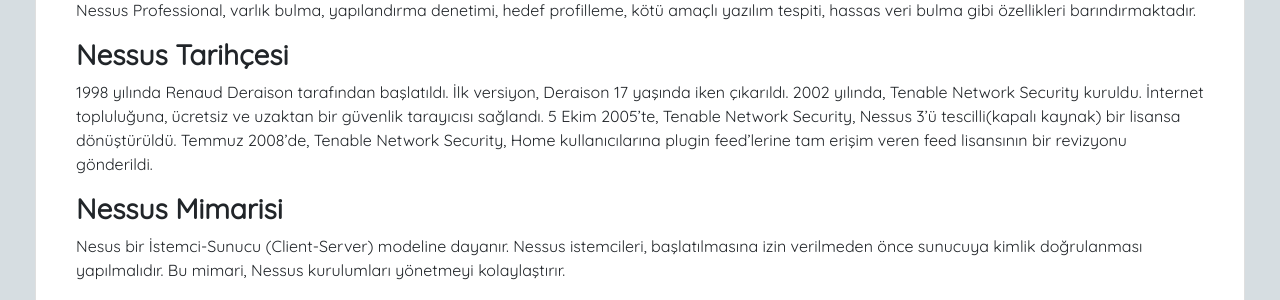
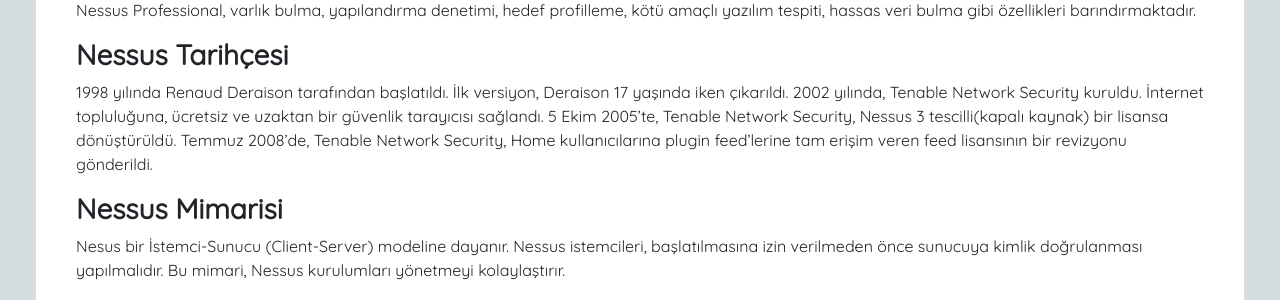
Before and after one commit to laccart/laccart, a Jekyll site: the page built from _posts/2020-06-26-Nessus-Professioal-Nedir-ve-Nasıl-Kurulur.markdown, in a window 1280 px wide and 900 px high, scrolled down 478 px. Shown: the part 178-478 px from the top of the window. Built offline with Jekyll 4.4.1, drawn with Linux system fonts in a browser that asks for light colours; nearby versions of some CDN libraries; our own code applies the rules of GitHub Pages for plain Markdown files.

```diff
--- a/_posts/2020-06-26-Nessus-Professioal-Nedir-ve-Nasıl-Kurulur.markdown
+++ b/_posts/2020-06-26-Nessus-Professioal-Nedir-ve-Nasıl-Kurulur.markdown
@@ -17,7 +17,7 @@ Oluşturulacak tarama profiline göre network veya belirli hostlar taranıp güv
 ### **Nessus Tarihçesi**
 
 1998 yılında Renaud Deraison tarafından başlatıldı. İlk versiyon, Deraison 17 yaşında iken çıkarıldı. 2002 yılında, Tenable Network Security kuruldu. İnternet topluluğuna, ücretsiz ve uzaktan bir güvenlik tarayıcısı
-sağlandı. 5 Ekim 2005'te, Tenable Network Security, Nessus 3’ü tescilli(kapalı kaynak) bir lisansa dönüştürüldü. Temmuz 2008'de, Tenable Network Security, Home kullanıcılarına plugin feed’lerine tam erişim veren feed lisansının bir revizyonu gönderildi.
+sağlandı. 5 Ekim 2005'te, Tenable Network Security, Nessus 3 tescilli(kapalı kaynak) bir lisansa dönüştürüldü. Temmuz 2008'de, Tenable Network Security, Home kullanıcılarına plugin feed’lerine tam erişim veren feed lisansının bir revizyonu gönderildi.
 
 ### **Nessus Mimarisi**
 
```
